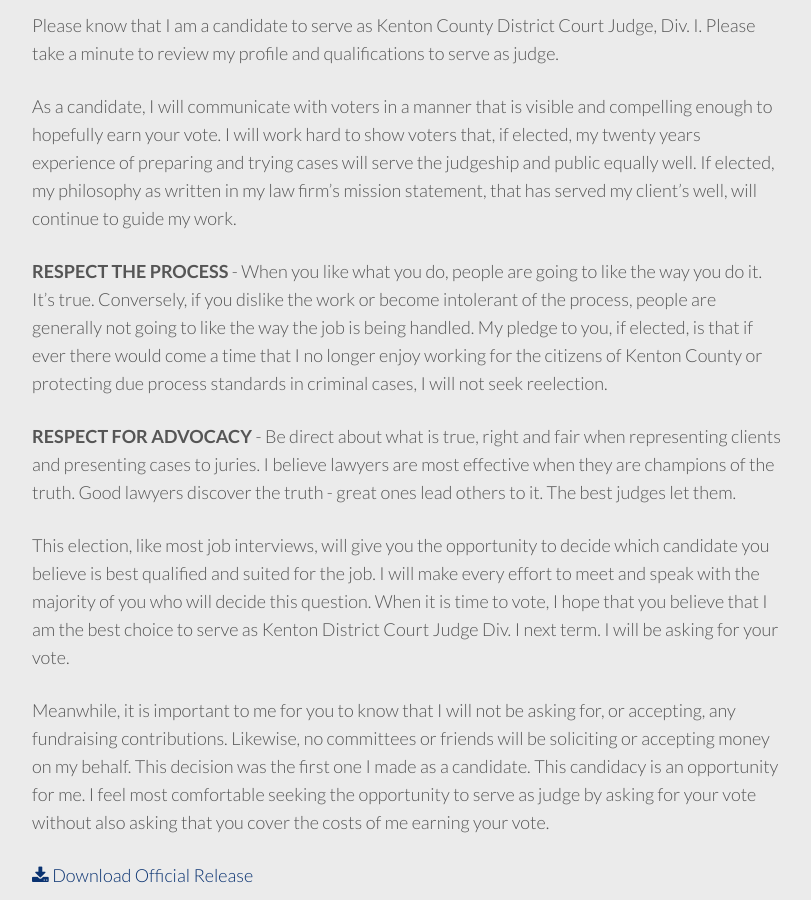
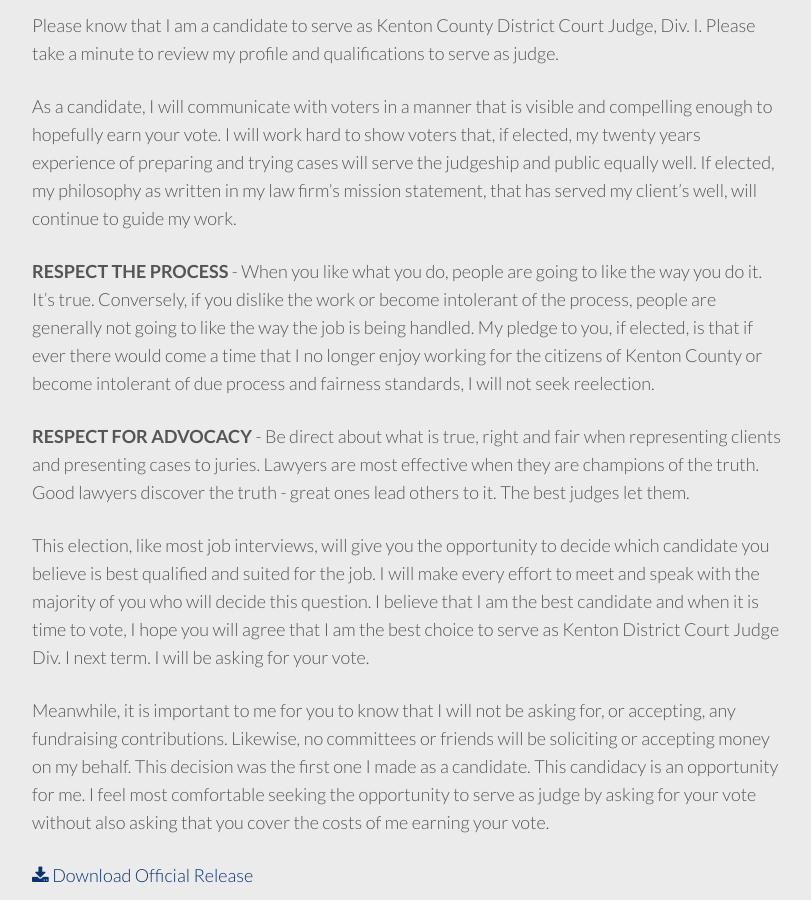
Before and after one commit to NORDLOHFORJUDGE/NordlohForJudge, a Jekyll site: the page built from index.html, in a window 1280 px wide and 900 px high, scrolled down 3259 px. Shown: the whole window, without its empty margins (233-1044 px from the left). Built offline with Jekyll 4.4.1, drawn with Linux system fonts in a browser that asks for light colours; Markdown is read by kramdown in place of the engine named in the settings; comment, search, counter and statistics services are not loaded.

Commit message:
Updated media.md

```diff
--- a/_includes/media.md
+++ b/_includes/media.md
@@ -4,10 +4,10 @@ Please know that I am a candidate to serve as Kenton County District Court Judge
 
 As a candidate, I will communicate with voters in a manner that is visible and compelling enough to hopefully earn your vote.  I will work hard to show voters that, if elected, my twenty years experience of preparing and trying cases will serve the judgeship and public equally well.  If elected, my philosophy as written in my law firm’s mission statement, that has served my client’s well, will continue to guide my work.
 
-**RESPECT THE PROCESS** - When you like what you do, people are going to like the way you do it.  It’s true.  Conversely, if you dislike the work or become intolerant of the process, people are generally not going to like the way the job is being handled.   My pledge to you, if elected, is that if ever there would come a time that I no longer enjoy working for the citizens of Kenton County or protecting due process standards in criminal cases, I will not seek reelection.
+**RESPECT THE PROCESS** - When you like what you do, people are going to like the way you do it.  It’s true.  Conversely, if you dislike the work or become intolerant of the process, people are generally not going to like the way the job is being handled.  My pledge to you, if elected, is that if ever there would come a time that I no longer enjoy working for the citizens of Kenton County or become intolerant of due process and fairness standards, I will not seek reelection.
 
-**RESPECT FOR ADVOCACY** - Be direct about what is true, right and fair when representing clients and presenting cases to juries.  I believe lawyers are most effective when they are champions of the truth.  Good lawyers discover the truth - great ones lead others to it.  The best judges let them.
+**RESPECT FOR ADVOCACY** - Be direct about what is true, right and fair when representing clients and presenting cases to juries.  Lawyers are most effective when they are champions of the truth.  Good lawyers discover the truth - great ones lead others to it.  The best judges let them.
 
-This election, like most job interviews, will give you the opportunity to decide which candidate you believe is best qualified and suited for the job.  I will make every effort to meet and speak with the majority of you who will decide this question. When it is time to vote, I hope that you believe that I am the best choice to serve as Kenton District Court Judge Div. I next term.  I will be asking for your vote.
+This election, like most job interviews, will give you the opportunity to decide which candidate you believe is best qualified and suited for the job.  I will make every effort to meet and speak with the majority of you who will decide this question. I believe that I am the best candidate and when it is time to vote, I hope you will agree that I am the best choice to serve as Kenton District Court Judge Div. I next term.  I will be asking for your vote.
 
 Meanwhile, it is important to me for you to know that I will not be asking for, or accepting, any fundraising contributions.  Likewise, no committees or friends will be soliciting or accepting money on my behalf.  This decision was the first one I made as a candidate.  This candidacy is an opportunity for me.  I feel most comfortable seeking the opportunity to serve as judge by asking for your vote without also asking that you cover the costs of me earning your vote.
```
